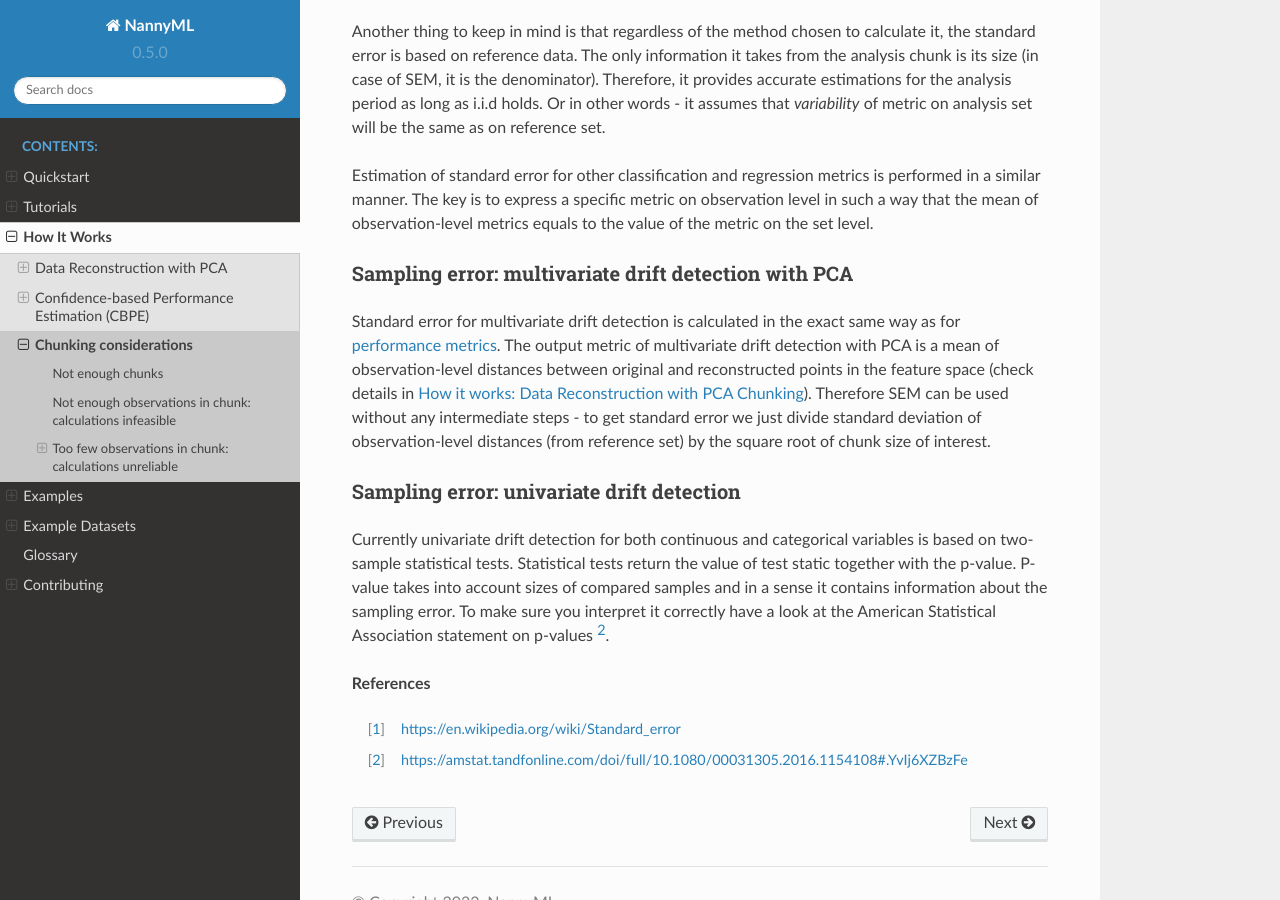
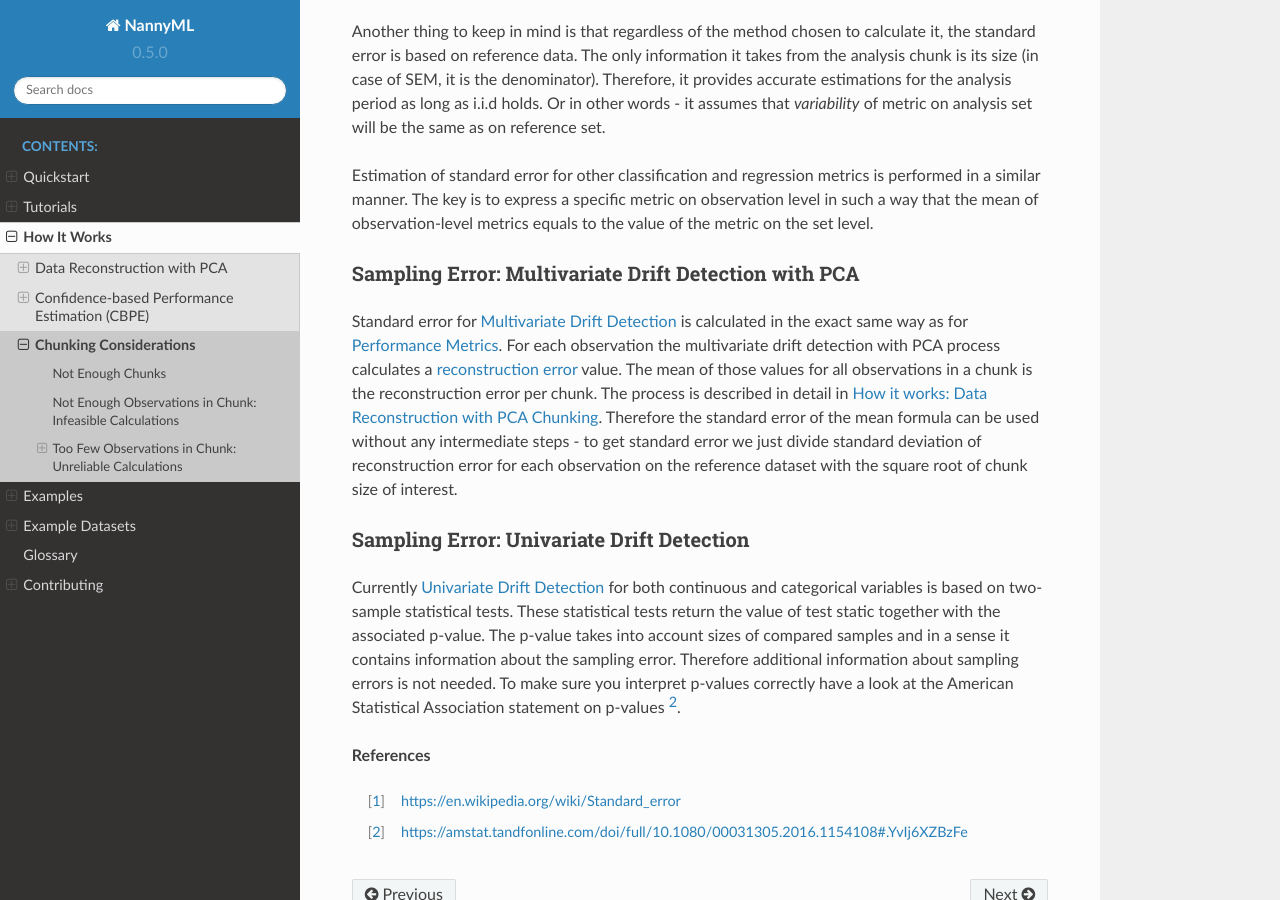
Before and after one commit to NannyML/nannyml, a Sphinx documentation site: the page built from docs/how_it_works/chunking_data.rst, in a window 1280 px wide and 900 px high, scrolled down 3311 px. Built offline with Sphinx 7.4.7 and the Read the Docs theme 2.0.0, drawn with Linux system fonts in a browser that asks for light colours; pages that are not in the unit, such as notebooks, are missing from menus; some of the changed text lies outside the part shown.

Commit message:
doc update

```diff
--- a/docs/how_it_works/chunking_data.rst
+++ b/docs/how_it_works/chunking_data.rst
@@ -1,6 +1,6 @@
 .. _chunk-data:
 
-Chunking considerations
+Chunking Considerations
 =======================
 
 
@@ -9,8 +9,8 @@ For an introduction on :term:`chunks<Data Chunk>` please have a look at
 potential issues that may arise from using chunks. They are described below.
 
 
-Not enough chunks
-~~~~~~~~~~~~~~~~~
+Not Enough Chunks
+-----------------
 
 Sometimes the selected chunking method might not generate enough chunks in the reference period.
 NannyML calculates thresholds based on the variability of metrics measured in the ``reference`` chunks (see how thresholds
@@ -32,8 +32,8 @@ far from optimal, but is a reasonable minimum. If there are less than 6 chunks,
 
 
 
-Not enough observations in chunk: calculations infeasible
-~~~~~~~~~~~~~~~~~~~~~~~~~~~~~~~~~~~~~~~~~~~~~~~~~~~~~~~~~~~~~~
+Not Enough Observations in Chunk: Infeasible Calculations
+---------------------------------------------------------
 
 Sometimes selected chunking method may result in some chunks being relatively small. This may lead to a situation
 when it is infeasible to calculate some metric on such chunk. Imagine binary classification task with some chunks
@@ -44,8 +44,8 @@ that specific chunk.
 
 .. _sampling-error-introduction:
 
-Too few observations in chunk: calculations unreliable
-~~~~~~~~~~~~~~~~~~~~~~~~~~~~~~~~~~~~~~~~~~~~~~~~~~~~~~
+Too Few Observations in Chunk: Unreliable Calculations
+------------------------------------------------------
 
 Small sample size strongly affects the reliability of any ML or statistical analysis, including data drift detection
 and performance estimation. NannyML allows splitting data in chunks in different ways to let users choose chunks that
@@ -58,7 +58,7 @@ Sections below explain what sampling error is and how NannyML estimates it for i
 
 .. _sampling-error-performance-metrics:
 
-Sampling error: performance metrics
+Sampling Error: Performance Metrics
 +++++++++++++++++++++++++++++++++++
 
 When the chunk size is small what looks like a significant drop in performance of the monitored model may only be a sampling effect.
@@ -158,25 +158,27 @@ key is to express a specific metric on observation level in such a way that the
 metrics equals to the value of the metric on the set level.
 
 
-Sampling error: multivariate drift detection with PCA
+Sampling Error: Multivariate Drift Detection with PCA
 +++++++++++++++++++++++++++++++++++++++++++++++++++++
 
-Standard error for multivariate drift detection is calculated in the exact same way as for
-:ref:`performance metrics <sampling-error-performance-metrics>`. The output metric of multivariate drift detection
-with PCA is a mean of observation-level distances between original and reconstructed points in the feature space
-(check details in :ref:`How it works: Data Reconstruction with PCA Chunking<data-reconstruction-pca>`). Therefore SEM
-can be used without any intermediate steps - to get standard error we just divide standard deviation of
-observation-level distances (from reference set) by the square root of chunk size of interest.
+Standard error for :ref:`Multivariate Drift Detection<multivariate_drift_detection>` is calculated in the exact same way as for
+:ref:`Performance Metrics <sampling-error-performance-metrics>`. For each observation the multivariate drift detection
+with PCA  process calculates a :term:`reconstruction error<Reconstruction Error>` value. The mean of those values for all observations in a chunk
+is the reconstruction error per chunk. The process is described in detail in
+:ref:`How it works: Data Reconstruction with PCA Chunking<data-reconstruction-pca>`.
+Therefore the standard error of the mean formula can be used without any intermediate steps - to get standard error we just divide standard deviation of
+reconstruction error for each observation on the reference dataset with the square root of chunk size of interest.
 
 
 
-Sampling error: univariate drift detection
+Sampling Error: Univariate Drift Detection
 ++++++++++++++++++++++++++++++++++++++++++
 
-Currently univariate drift detection for both continuous and categorical variables is based on two-sample statistical
-tests. Statistical tests return the value of test static together with the p-value. P-value takes into account sizes
-of compared samples and in a sense it contains information about the sampling error. To make sure you
-interpret it correctly have a look at the American Statistical Association statement on p-values [2]_.
+Currently :ref:`Univariate Drift Detection<univariate_drift_detection>` for both continuous and categorical variables is
+based on two-sample statistical tests. These statistical tests return the value of test static together with the associated p-value.
+The p-value takes into account sizes of compared samples and in a sense it contains information about the sampling error. Therefore
+additional information about sampling errors is not needed. To make sure you
+interpret p-values correctly have a look at the American Statistical Association statement on p-values [2]_.
 
 
 
--- a/docs/how_it_works/performance_estimation.rst
+++ b/docs/how_it_works/performance_estimation.rst
@@ -251,7 +251,7 @@ CBPE is unbiased estimator of performance assuming:
     sample size. On top, when the sample size is small it is not just CBPE that won't work well,
     but the calculated metric (when targets are available) won't be reliable either. For example, if we evaluate a
     random model (true accuracy = 0.5) on a sample of 100 observations, for some samples we can get accuracy as high
-    as 0.65. Read more about it :ref:`here<sampling-error-introduction>`.
+    as 0.65. More information can be found :ref:`here<sampling-error-introduction>`.
 
 
 .. _cbpe_probability_calibration:
```
